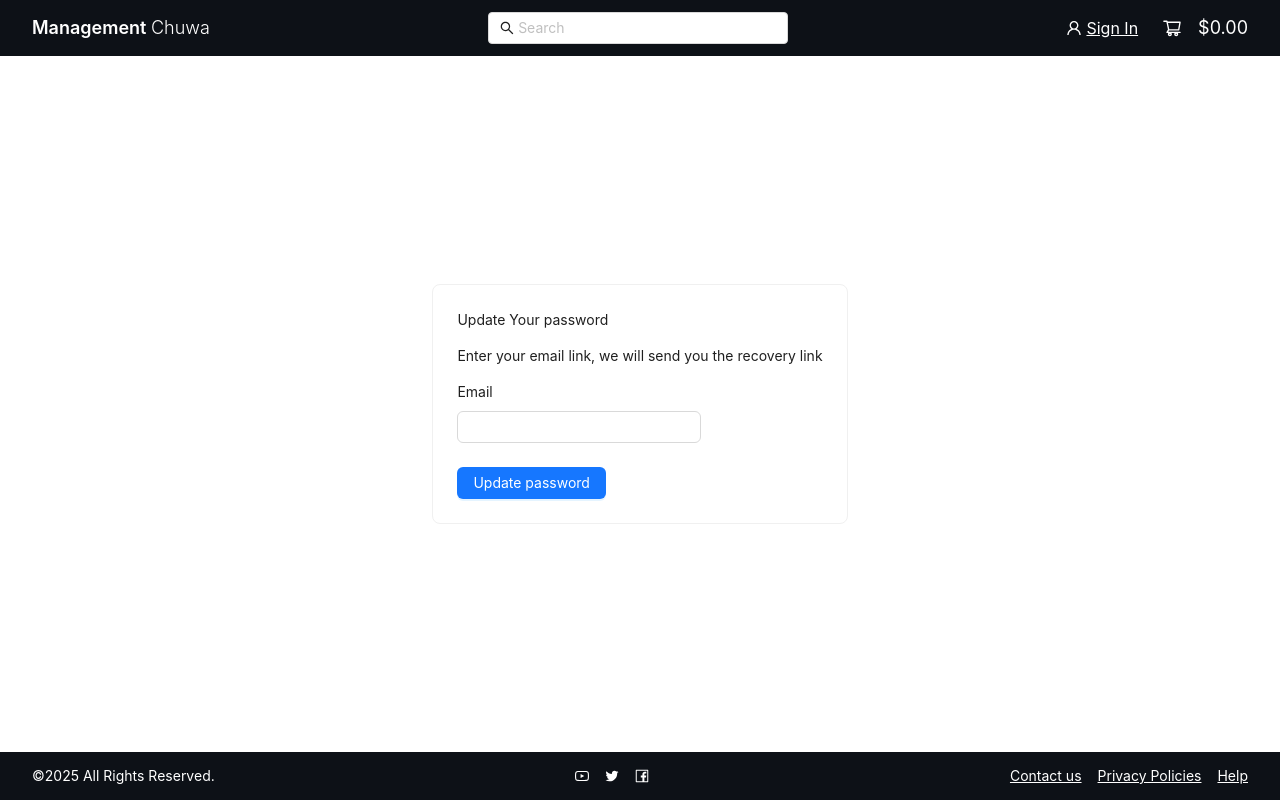
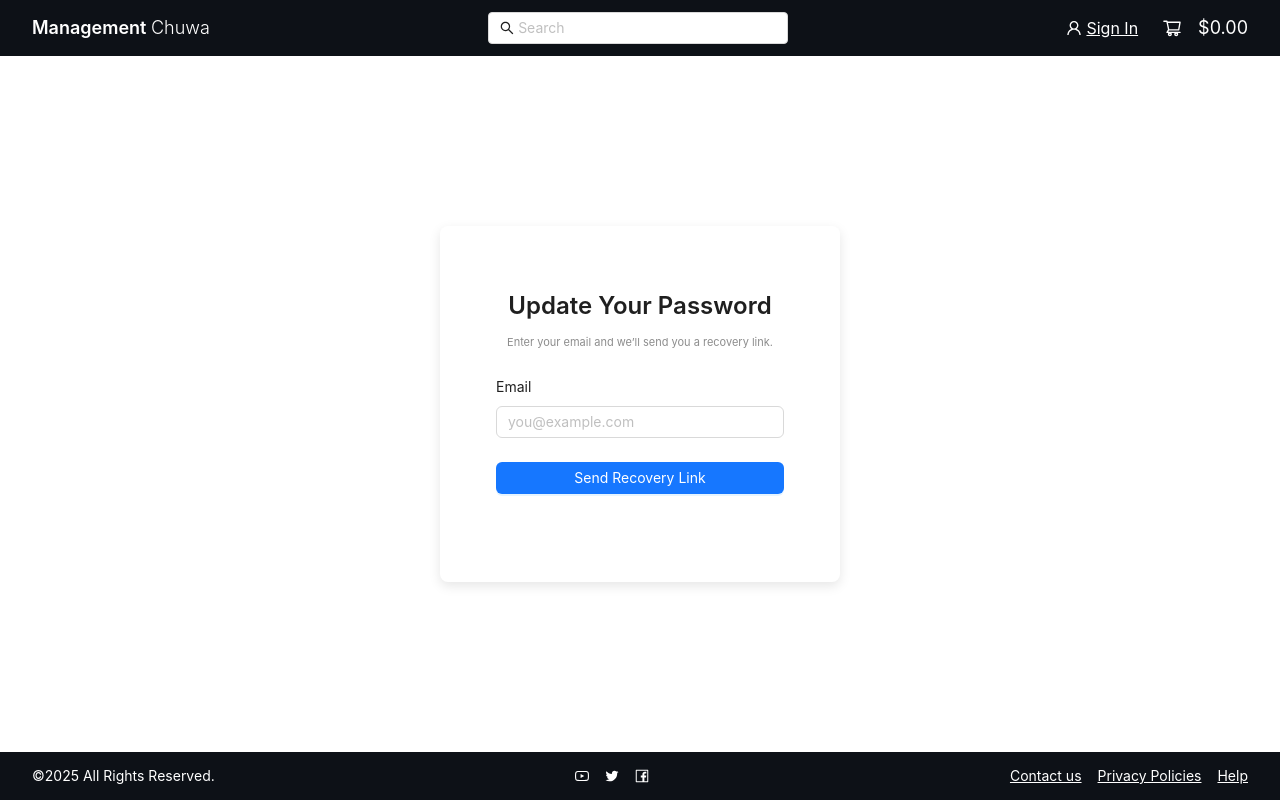
Before and after one commit to AAAAAiden/Proj1, a React (Create React App) app in the folder frontend/: page /updatepassword in a window 1280 px wide. Built offline with nearby package versions, Linux system fonts and the light colour scheme.

Commit message:
added update-password pipeline

```diff
--- a/frontend/src/App.jsx
+++ b/frontend/src/App.jsx
@@ -5,7 +5,7 @@ import SignIn from './components/Auth/SignIn';
 import UpdatePassword from './components/Auth/UpdatePass';
 import Layout from './components/Layout';
 import Products from './components/pages/Products';
-
+import RecoverySent from "./components/Auth/RecoverySent";
 
 function App() {
   return (
@@ -17,6 +17,7 @@ function App() {
           <Route path="/signin" element={<SignIn />} />
           <Route path='/updatepassword' element={<UpdatePassword />} />
           <Route path="/products" element={<Products />} />
+          <Route path="/recovery-sent" element={<RecoverySent />} />
         </Route>
       </Routes>
     </Router>
--- /dev/null
+++ b/frontend/src/components/Auth/RecoverySent.jsx
@@ -0,0 +1,44 @@
+import React, { useEffect, useState } from "react";
+import { Card, Typography } from "antd";
+import { MailOutlined } from "@ant-design/icons";
+
+const { Title, Text } = Typography;
+
+const RecoverySent = () => {
+  const [animate, setAnimate] = useState(false);
+
+  useEffect(() => {
+    setAnimate(true);
+  }, []);
+
+  return (
+    <div
+      style={{
+        display: "flex",
+        height: "100vh",
+        justifyContent: "center",
+        alignItems: "center",
+      }}
+    >
+      <Card
+        className={animate ? "animated-card" : ""}
+        style={{
+          width: 420,
+          borderRadius: 8,
+          background: "#fff",
+          border: "none",
+          boxShadow: "0 4px 12px rgba(0, 0, 0, 0.1)",
+          textAlign: "center",
+          padding: "40px 32px",
+        }}
+      >
+        <MailOutlined style={{ fontSize: 48, color: "#3f51b5", marginBottom: 24 }} />
+        <Title level={5}>
+          We have sent the update password link to your email, please check that!
+        </Title>
+      </Card>
+    </div>
+  );
+};
+
+export default RecoverySent;
--- a/frontend/src/components/Auth/SignIn.jsx
+++ b/frontend/src/components/Auth/SignIn.jsx
@@ -22,6 +22,7 @@ const SignIn = () => {
   const onFinish = (values) => {
     signIn(values)
       .then((data) => {
+        console.log(data);
         if (data.token) {
           messageApi.success("Sign In successful!");
           form.resetFields();
@@ -30,7 +31,13 @@ const SignIn = () => {
             navigate("/products");
           }, 1500);
         } else {
-          messageApi.error(data.message || "Something went wrong.");
+            if (data.msg === "Invalid credentials") {
+                messageApi.error("Incorrect password. Please try again.");
+              } else if (data.msg === "No matched user") {
+                messageApi.error("No account found with that email or username.");
+              } else {
+                messageApi.error(data.msg || "Something went wrong.");
+              }
         }
       })
       .catch((error) => {
--- a/frontend/src/components/Auth/SignUp.jsx
+++ b/frontend/src/components/Auth/SignUp.jsx
@@ -21,10 +21,15 @@ const SignUp = () => {
           messageApi.success("🎉 Account created successfully!");
           form.resetFields();
         } else {
-          messageApi.error(data.msg || "Something went wrong, no token generated.");
-        }
+            if (data.msg === "Username or email already exists") {
+                messageApi.error("Username or email is already taken. Please try again.");
+              } else {
+                messageApi.error(data.msg || "Something went wrong.");
+              }
+            }
       })
-      .catch(() => {
+      .catch((err) => {
+        console.error("Sign up error:", err);
         messageApi.error("Signup failed. Please try again.");
       });
   };
--- a/frontend/src/components/Auth/UpdatePass.jsx
+++ b/frontend/src/components/Auth/UpdatePass.jsx
@@ -1,59 +1,92 @@
-import { Card, Form, Input, Button, message} from "antd";
-import React from "react";
-import {updatePassword} from "./auth"
+import React, { useEffect, useState } from "react";
+import { Card, Form, Input, Button, Typography, message } from "antd";
+import { updatePassword } from "./auth";
+import { useNavigate } from "react-router-dom";
+const { Title, Text } = Typography;
 
 const UpdatePassword = () => {
+  const [form] = Form.useForm();
+  const [animate, setAnimate] = useState(false);
+  const [messageApi, contextHolder] = message.useMessage();
+  const navigate = useNavigate();
+  useEffect(() => {
+    setAnimate(true);
+  }, []);
+
   const onFinish = (values) => {
-        updatePassword(values).then(
-            (data)=>{
+    updatePassword(values)
+      .then((data) => {
         if (data.success) {
-                    if (data.success) {
-                        message.success("password update successfully");
+            form.resetFields();
+            navigate("/recovery-sent");
         } else {
-                        message.error(data.message || "Something went wrong.");
+            messageApi.error(data.msg || "Something went wrong.");
         }
-                }
-            }
-        ).catch((error) => {
-                    console.error("Sign up error:", error);
-                    message.error("Signup failed. Please try again.");
+      })
+      .catch((error) => {
+        console.error("Update password error:", error);
+        messageApi.error("Password update failed. Please try again.");
       });
-    }
-
-    const onFinishFailed = (values) => {
-        console.log('not able to update')
-    }
-
-
+  };
 
   return (
-        <Card>
+    <>
+      {contextHolder}
+      <div
+        style={{
+          display: "flex",
+          height: "100vh",
+          justifyContent: "center",
+          alignItems: "center",
+        }}
+      >
+        <Card
+          className={animate ? "animated-card" : ""}
+          style={{
+            width: 400,
+            borderRadius: 8,
+            background: "#fff",
+            border: "none",
+            boxShadow: "0 4px 12px rgba(0, 0, 0, 0.1)",
+          }}
+        >
+          <div style={{ padding: "40px 32px" }}>
+            <Title level={3} style={{ textAlign: "center", marginBottom: 12 }}>
+              Update Your Password
+            </Title>
+            <Text type="secondary" style={{ display: "block", textAlign: "center", marginBottom: 24, fontSize: '11px' }}>
+              Enter your email and we’ll send you a recovery link.
+            </Text>
+
             <Form
-                name="basic"
+              form={form}
               layout="vertical"
+              onFinish={onFinish}
               requiredMark={false}
-                labelCol={{ span: 8 }}
-                wrapperCol={{ span: 16 }}
-                style={{ maxWidth: 600 }}
-                initialValues={{ remember: true }}
-                onFinish={onFinish}
-                onFinishFailed={onFinishFailed}
               autoComplete="off"
             >
-                <div><p>Update Your password</p></div>
-                <div><p>Enter your email link, we will send you the recovery link</p></div>
               <Form.Item
                 label="Email"
-                    name="Email"
-                    rules={[{ required: true, message: 'Invalid Email input!' }]}
+                name="email"
+                rules={[
+                  { required: true, message: "Please enter your email" },
+                  { type: "email", message: "Please enter a valid email address" },
+                ]}
               >
-                    <Input />
+                <Input placeholder="you@example.com" />
               </Form.Item>
-                <Button type="primary" htmlType="submit">
-                    Update password
+
+              <Form.Item>
+                <Button type="primary" htmlType="submit" block>
+                  Send Recovery Link
                 </Button>
+              </Form.Item>
             </Form>
+          </div>
         </Card>
-    )
+      </div>
+    </>
+  );
 };
-export default UpdatePassword
+
+export default UpdatePassword;
--- a/frontend/src/components/Auth/auth.js
+++ b/frontend/src/components/Auth/auth.js
@@ -19,8 +19,8 @@ export function signIn(userData) {
 
 
 export function updatePassword(userData) {
-    return fetch(`${BASE_URL}/auth/updatePassword`, {
-        method: "POST",
+    return fetch(`${BASE_URL}/auth/update-password`, {
+        method: "PUT",
         headers: { "Content-Type": "application/json" },
         body: JSON.stringify(userData),
     }).then(response => response.json());
--- a/frontend/src/components/Layout.jsx
+++ b/frontend/src/components/Layout.jsx
@@ -1,6 +1,6 @@
 import React, { useState, useEffect } from "react";
-import { Outlet, Link } from "react-router-dom";
-import { Input } from "antd";
+import { Outlet, Link, useNavigate } from "react-router-dom";
+import { Input, message } from "antd";
 import {
   UserOutlined,
   ShoppingCartOutlined,
@@ -13,8 +13,20 @@ import { useAuth } from "../context/AuthContext";
 
 const Layout = () => {
     const { username, signOut } = useAuth();
+    const navigate = useNavigate();
+    const [messageApi, contextHolder] = message.useMessage();
+
+    const handleSignOut = () => {
+      signOut();
+      messageApi.success("Successfully signed out!");
+      setTimeout(() => {
+        navigate("/signin");
+      }, 1500);
+    };
 
     return (
+    <>
+      {contextHolder}
       <div className="layout-container">
         <header className="app-header">
           <div className="header-left">
@@ -27,7 +39,10 @@ const Layout = () => {
           />
           <div className="header-right">
             {username ? (
-            <span style={{ color: "#fff", cursor: "pointer" }} onClick={signOut}>
+              <span
+                style={{ color: "#fff", cursor: "pointer" }}
+                onClick={handleSignOut}
+              >
                 <UserOutlined style={{ marginRight: 4 }} />
                 {username} | Sign Out
               </span>
@@ -38,7 +53,7 @@ const Layout = () => {
               </Link>
             )}
             <div className="header-icon-link">
-            <ShoppingCartOutlined className="icon-left"/>
+              <ShoppingCartOutlined className="icon-left" />
               $0.00
             </div>
           </div>
@@ -62,6 +77,7 @@ const Layout = () => {
           </div>
         </footer>
       </div>
+    </>
     );
   };
 
--- a/frontend/src/context/AuthContext.js
+++ b/frontend/src/context/AuthContext.js
@@ -1,4 +1,6 @@
 import React, { createContext, useContext, useState, useEffect } from "react";
+import { message } from "antd";
+import { useNavigate } from "react-router-dom";
 
 const AuthContext = createContext();
 
```
Also changed, not shown: 2 other files (tests, documents, lock files or other folders). Lines whose indentation alone changed are shown as unchanged.
